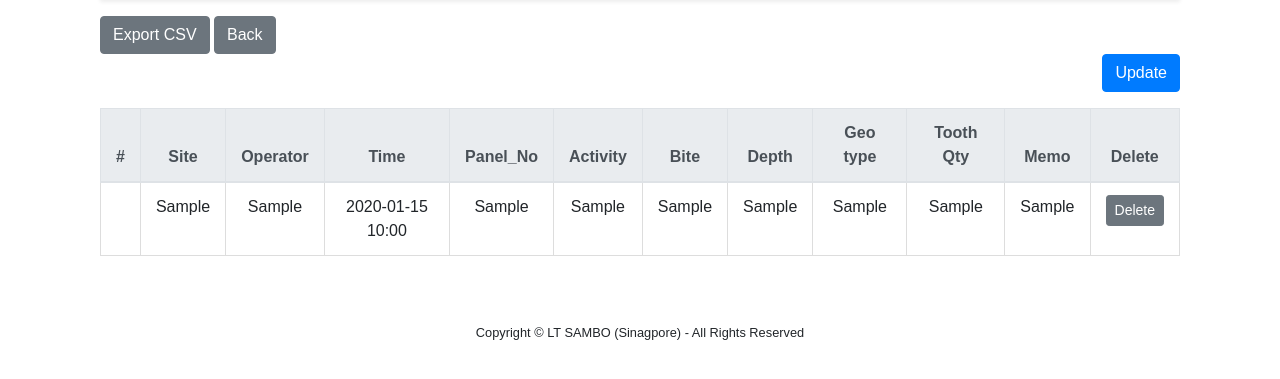
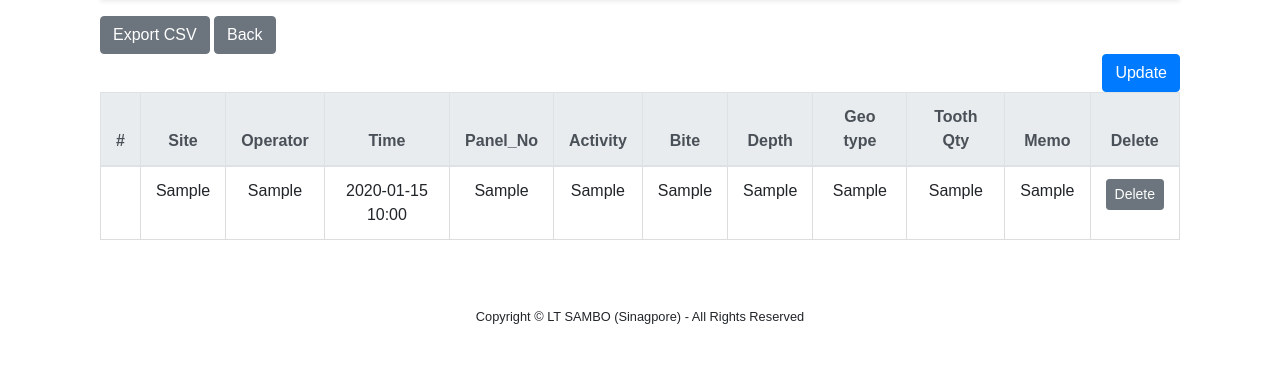
Before and after one commit to dallyura/ltsambo, a Django app: page /N103/ in a window 1280 px wide. Shown: the part 156-535 px from the top of the page. Run offline with Django 3.2, Linux system fonts and the light colour scheme; a user stored in the database is signed in; tables that the repository leaves empty hold one stand-in row (values such as "Sample post"); some libraries are stand-ins or nearby versions.

Commit message:
n103 수정

```diff
--- a/pages/templates/N103.html
+++ b/pages/templates/N103.html
@@ -112,7 +112,7 @@
         </tr>
         {% endfor %}
         </tbody>
-        <p id="hidden_id"></p>
+        <p id="hidden_id" style="display: none;"></p>
     </table>
     <div id="deleteAlertModal" class="modal" tabindex="-1" role="dialog">
         <div class="modal-dialog" role="document">
@@ -143,8 +143,6 @@
 
     function clickEvent(id) {
         document.getElementById('hidden_id').value=id;
-        console.log(id)
-
     }
 </script>
 
```
